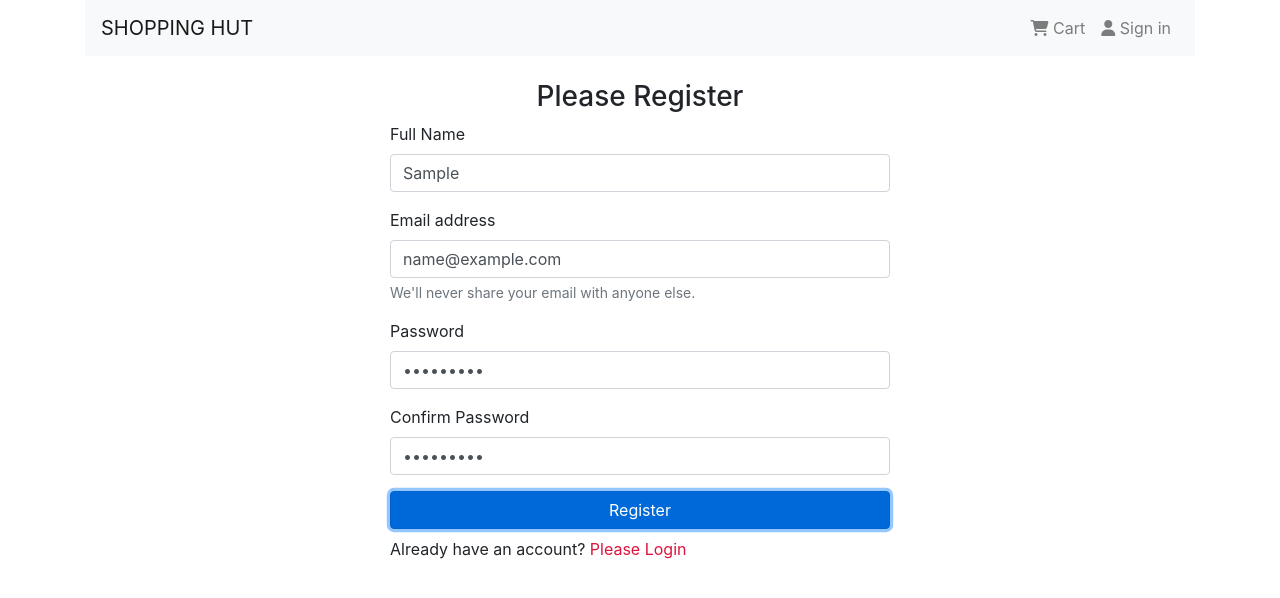
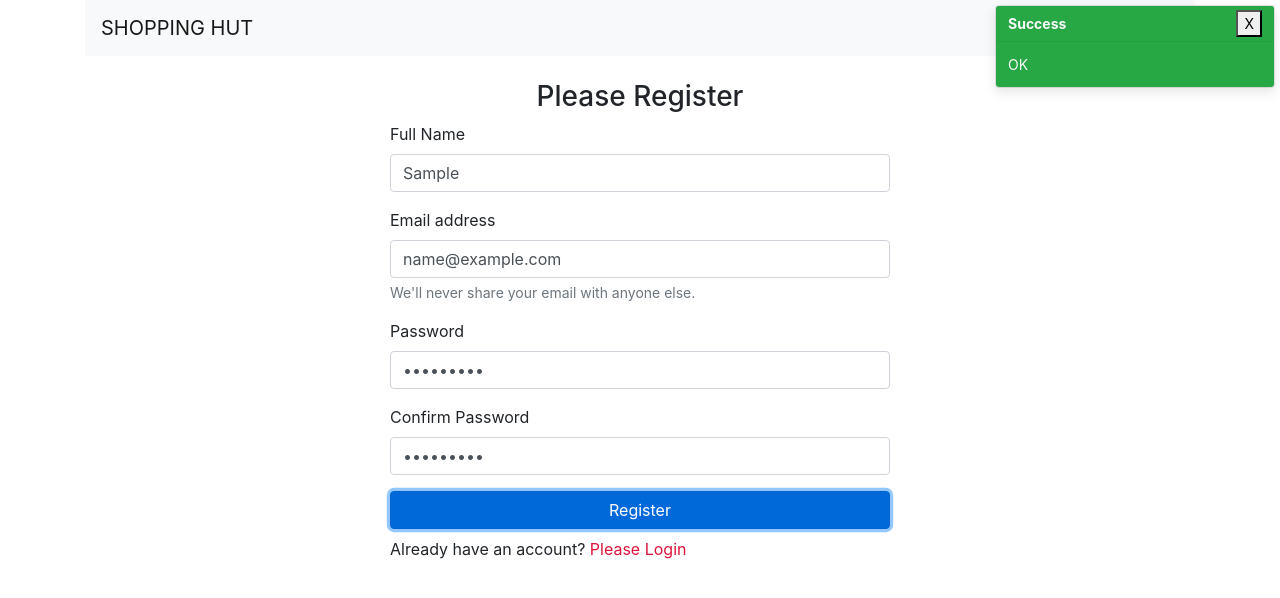
Before and after one commit to Biplob123121/shopping-hut-client, a Next.js app: page /register in a window 1280 px wide. Both pictures are taken after typing "Sample", "name@example.com", "Sample123", "Sample123" into the empty fields and a click on the button "Register". Shown: the top 598 px of the page. Built offline with nearby package versions, Linux system fonts and the light colour scheme.

Commit message:
complete the showing of toast

```diff
--- a/components/Layout.js
+++ b/components/Layout.js
@@ -1,10 +1,12 @@
 import React from 'react';
 import Navbar from './Navbar';
+import Notify from './Notify';
 
 function Layout({children}) {
   return (
     <div className='container'>
       <Navbar />
+      <Notify />
       {children}
     </div>
   )
--- a/components/Notify.js
+++ b/components/Notify.js
@@ -0,0 +1,27 @@
+import React, { useContext } from 'react';
+import { DataContext } from "../store/GlobalState";
+import Loading from './Loading';
+import Toast from './Toast';
+
+const Notify = () => {
+    const [state, dispatch] = useContext(DataContext);
+    const { notify } = state;
+
+    return (
+        <>
+            {notify.loading && <Loading />}
+            {notify.error && <Toast
+                msg={{ msg: notify.error, title: "Error" }}
+                handleShow={() => dispatch({ type: "NOTIFY", payload: {} })}
+                bgColor="bg-danger"
+            />}
+            {notify.success && <Toast
+                msg={{ msg: notify.success, title: "Success" }}
+                handleShow={() => dispatch({ type: "NOTIFY", payload: {} })}
+                bgColor="bg-success"
+            />}
+        </>
+    )
+}
+
+export default Notify;
--- a/components/Toast.js
+++ b/components/Toast.js
@@ -1,14 +1,14 @@
 import React from 'react'
 
-function Toast() {
+function Toast({ msg, handleShow, bgColor }) {
     return (
-        <div className="toast show">
-            <div className="toast-header">
-                Toast Header
-                <button type="button" className="btn-close" data-bs-dismiss="toast"></button>
+        <div className={`toast show position-fixed text-light ${bgColor}`} style={{ top: '5px', right: '5px', xIndex: 9, minWidth: '280px' }} data-autohide="false">
+            <div className={`toast-header ${bgColor} text-light`}>
+                <strong className='mr-auto text-light'>{msg.title}</strong>
+                <button type="button" className="btn-close" data-bs-dismiss="toast" style={{ outline: 'none' }} onClick={handleShow}>X</button>
             </div>
             <div className="toast-body">
-                Some text inside the toast body
+                {msg.msg}
             </div>
         </div>
     )
--- a/next.config.js
+++ b/next.config.js
@@ -1,7 +1,7 @@
 /** @type {import('next').NextConfig} */
 const nextConfig = {
  env : {
-  "BASE_URL" : "",
+  "BASE_URL" : "http://localhost:3000",
   "MONGODB_URL" : "mongodb+srv://shopping_hut_admin:jifR2KbRo5T8az1r@cluster0.hx8udxs.mongodb.net/?retryWrites=true&w=majority"
  }
 }
--- a/pages/register.js
+++ b/pages/register.js
@@ -1,24 +1,28 @@
-import React, { useState } from 'react';
+import React, { useContext, useState } from 'react';
 import Head from 'next/head';
 import Link from 'next/link';
 import valid from '../utils/valid';
+import { DataContext } from '../store/GlobalState';
 
 function Register() {
-  const initialState = {name : "", email: "", password: "", cf_password: ""};
+  const initialState = { name: "", email: "", password: "", cf_password: "" };
   const [userData, setUserData] = useState(initialState);
-  const {name, email, password, cf_password} = userData;
+  const { name, email, password, cf_password } = userData;
 
-  const handleChangeInput = e =>{
-    const {name, value} = e.target;
-    setUserData({...userData, [name] : value});
+  const [state, dispatch] = useContext(DataContext);
+
+  const handleChangeInput = e => {
+    const { name, value } = e.target;
+    setUserData({ ...userData, [name]: value });
   }
 
-  const handleSubmit = e =>{
+  const handleSubmit = e => {
     e.preventDefault();
     const errMsg = valid(name, email, password, cf_password)
-    if(errMsg){
-      console.log(errMsg);
+    if (errMsg) {
+      return dispatch({ type: "NOTIFY", payload: { error: errMsg } })
     }
+    dispatch({ type: "NOTIFY", payload: { success: "OK" } })
   }
 
   return (
@@ -27,28 +31,28 @@ function Register() {
         <title>Register Page</title>
       </Head>
 
-    <form className='mx-auto my-4' style={{ maxWidth: "500px" }}onSubmit={handleSubmit}>
+      <form className='mx-auto my-4' style={{ maxWidth: "500px" }} onSubmit={handleSubmit}>
         <h3 className='text-center'>Please Register</h3>
         <div className="form-group">
           <label htmlFor="userName">Full Name</label>
-        <input type="text" className="form-control" id="userName" aria-describedby="emailHelp" name='name' value={name} onChange={handleChangeInput}/>
+          <input type="text" className="form-control" id="userName" aria-describedby="emailHelp" name='name' value={name} onChange={handleChangeInput} />
         </div>
         <div className="form-group">
           <label htmlFor="exampleInputEmail1">Email address</label>
-        <input type="email" className="form-control" id="exampleInputEmail1" aria-describedby="emailHelp" name='email' value={email} onChange={handleChangeInput}/>
+          <input type="email" className="form-control" id="exampleInputEmail1" aria-describedby="emailHelp" name='email' value={email} onChange={handleChangeInput} />
           <small id="emailHelp" className="form-text text-muted">We'll never share your email with anyone else.</small>
         </div>
         <div className="form-group">
           <label htmlFor="exampleInputPassword1">Password</label>
-        <input type="password" className="form-control" id="exampleInputPassword1" name='password' value={password} onChange={handleChangeInput}/>
+          <input type="password" className="form-control" id="exampleInputPassword1" name='password' value={password} onChange={handleChangeInput} />
         </div>
         <div className="form-group">
           <label htmlFor="cf_password">Confirm Password</label>
-        <input type="password" className="form-control" id="cf_password" name='cf_password' value={cf_password} onChange={handleChangeInput}/>
+          <input type="password" className="form-control" id="cf_password" name='cf_password' value={cf_password} onChange={handleChangeInput} />
         </div>
         <button type="submit" className="btn btn-primary w-100">Register</button>
         <p className='my-2'>Already have an account?
-        <Link href="/signin"><a style={{color: 'crimson'}}> Please Login</a></Link>
+          <Link href="/signin"><a style={{ color: 'crimson' }}> Please Login</a></Link>
         </p>
       </form>
     </div>
--- a/store/Reducers.js
+++ b/store/Reducers.js
@@ -11,7 +11,7 @@ const reducers = (state, action) =>{
             return{
                 ...state,
                 auth : action.payload
-            }
+            };
         default :
          return state
     }
```
Also changed, not shown: utils/fetchData.js (added). Lines whose indentation alone changed are shown as unchanged.
